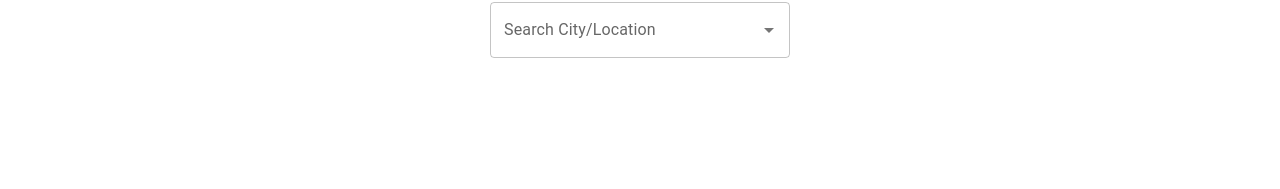
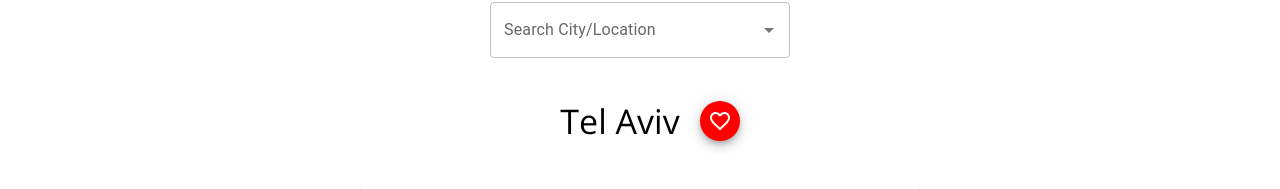
Before and after one commit to RazSherf/Raz-Sherf-05-09-2023, a React (Create React App) app: page / in a window 1280 px wide. Shown: the part 110-299 px from the top of the page. Built offline with nearby package versions, Linux system fonts and the light colour scheme.

Commit message:
Adding default location and add to favorite button

```diff
--- a/src/pages/Home.js
+++ b/src/pages/Home.js
@@ -1,9 +1,10 @@
-import { Autocomplete, Box, TextField } from '@mui/material';
+import { Autocomplete, Box, Fab, TextField } from '@mui/material';
 import axios from 'axios';
 import { useEffect, useState } from 'react';
 import DailyWeatherInfo from '../components/DailyWeatherInfo/DailyWeatherInfo';
 import '../pages/home.css';
-
+import FavoriteBorderOutlinedIcon from '@mui/icons-material/FavoriteBorderOutlined';
+import FavoriteOutlinedIcon from '@mui/icons-material/FavoriteOutlined';
 
 const locationsArray = [
   {
@@ -216,8 +217,70 @@ const forecasts = [
   }
 ];
 
+const telAvivLocation = {
+  "Version": 1,
+  "Key": "215854",
+  "Type": "City",
+  "Rank": 31,
+  "LocalizedName": "Tel Aviv",
+  "EnglishName": "Tel Aviv",
+  "PrimaryPostalCode": "",
+  "Region": {
+    "ID": "MEA",
+    "LocalizedName": "Middle East",
+    "EnglishName": "Middle East"
+  },
+  "Country": {
+    "ID": "IL",
+    "LocalizedName": "Israel",
+    "EnglishName": "Israel"
+  },
+  "AdministrativeArea": {
+    "ID": "TA",
+    "LocalizedName": "Tel Aviv",
+    "EnglishName": "Tel Aviv",
+    "Level": 1,
+    "LocalizedType": "District",
+    "EnglishType": "District",
+    "CountryID": "IL"
+  },
+  "TimeZone": {
+    "Code": "IDT",
+    "Name": "Asia/Jerusalem",
+    "GmtOffset": 3,
+    "IsDaylightSaving": true,
+    "NextOffsetChange": "2023-10-28T23:00:00Z"
+  },
+  "GeoPosition": {
+    "Latitude": 32.045,
+    "Longitude": 34.77,
+    "Elevation": {
+      "Metric": {
+        "Value": 34,
+        "Unit": "m",
+        "UnitType": 5
+      },
+      "Imperial": {
+        "Value": 111,
+        "Unit": "ft",
+        "UnitType": 0
+      }
+    }
+  },
+  "IsAlias": false,
+  "SupplementalAdminAreas": [],
+  "DataSets": [
+    "AirQualityCurrentConditions",
+    "AirQualityForecasts",
+    "Alerts",
+    "DailyPollenForecast",
+    "ForecastConfidence",
+    "FutureRadar",
+    "MinuteCast"
+  ]
+};
+
 const Home = () => {
-
   const [citySearch, setCitySearch] = useState('')
   const [selectedCity, setSelectedCity] = useState(null);
   const [fiveDayForecasts, setFiveDayForecasts] = useState([])
@@ -230,9 +293,24 @@ const Home = () => {
   }
   const handleAutoCompleteChange = (event, newValue) => {
     console.log(newValue);
-    // setCitySearch(newValue)
     setSelectedCity(newValue);
   }
+
+  const fetchDefaultLocation = async () => {
+    try {
+      // const locationKeyUrl = `http://dataservice.accuweather.com/locations/v1/cities/search?apikey=${apiKey}&q=TelAviv`;
+      // const response = await axios.get(locationKeyUrl);
+      // const data = await response.data;
+      // setSelectedCity(data[0]);
+      setSelectedCity(telAvivLocation);
+    } catch (e) {
+      console.log(e);
+    }
+  }
+
+  useEffect(() => {
+    fetchDefaultLocation();
+  }, []);
 
   useEffect(() => {
 
@@ -252,7 +330,6 @@ const Home = () => {
       // const apiUrl = `http://dataservice.accuweather.com/forecasts/v1/daily/5day/${locationKey}?apikey=${apiKey}&metric=true`;
       // const response = await axios.get(apiUrl);
       // const data = await response.data;
-      // console.log('data', data);
       // setFiveDayForecasts(data.DailyForecasts);
       setFiveDayForecasts(forecasts);
     } catch (e) {
@@ -262,7 +339,7 @@ const Home = () => {
 
   const fetchWithAutoComplete = async (citySearch) => {
     try {
-      // const apiUrl = `http://dataservice.accuweather.com/locations/v1/cities/autocomplete?apikey=eyvGn4yVUxjAxUUXRtMTp9UfmOxboAyt&q=${citySearch}`
+      // const apiUrl = `http://dataservice.accuweather.com/locations/v1/cities/autocomplete?apikey=${apiKey}&q=${citySearch}`
       // const response = await axios.get(apiUrl);
       // const data = await response.data;
       // console.log(data);
@@ -271,7 +348,6 @@ const Home = () => {
       // })
       const localizedOptions = locationsArray;
       setLocalized(localizedOptions)
-      // console.log(data[]);
     } catch (e) {
       console.log(e);
     }
@@ -297,6 +373,20 @@ const Home = () => {
         </Box>
       </Box>
       {selectedCity && (
+        <div>
+          <div className='selectedCityHeader'>
+            {selectedCity.LocalizedName}
+
+            <Fab color="primary" aria-label="add" size="small" sx={{
+              backgroundColor: 'red', ":hover": {
+                backgroundColor: 'red',
+              }
+            }} className='likeButton' onClick={() => alert('add to fav')}>
+              <FavoriteBorderOutlinedIcon />
+            </Fab>
+            {/* <FavoriteBorderOutlinedIcon /> */}
+            {/* <FavoriteOutlinedIcon sx={{color: 'red'}} /> */}
+          </div>
           <div className='forecastsContainer'>
             {fiveDayForecasts.map((dayForecast) => (
               <DailyWeatherInfo
@@ -307,6 +397,7 @@ const Home = () => {
                 weatherCondition={dayForecast.Day.IconPhrase} />
             ))}
           </div>
+        </div>
       )}
     </div>
 
--- a/src/pages/home.css
+++ b/src/pages/home.css
@@ -1,4 +1,4 @@
-.container{
+.container {
     display: flex;
     width: 100vh;
     height: 100vh;
@@ -7,8 +7,22 @@
     background: #fff;
 }
 
-.text{
+.text {
     margin-top: 10px;
+}
+
+.selectedCityHeader {
+    margin-top: 40px;
+    font-size: 34px;
+    display: flex;
+    align-items: center;
+    justify-content: center;
+    position: relative;
+}
+
+.likeButton {
+    position: absolute;
+    right: -20px;
 }
 
 .forecastsContainer {
```
Lines whose indentation alone changed are shown as unchanged.
